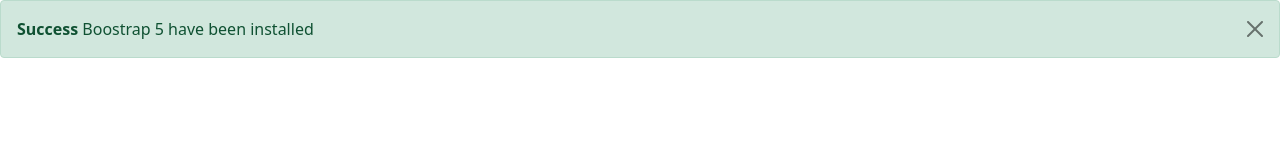
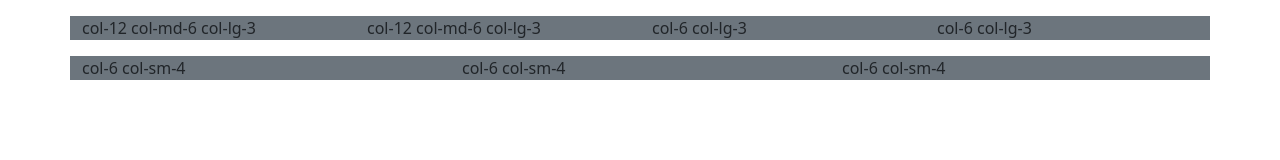
Before and after one commit to zainuleb/bootstrap-5-tuts, a plain HTML site: page index.html in a window 1280 px wide. Drawn offline with Linux system fonts and the light colour scheme.

Commit message:
Grid Lecture 2

```diff
--- a/index.html
+++ b/index.html
@@ -8,15 +8,25 @@
     <link rel="stylesheet" href="css/bootstrap.min.css" />
   </head>
   <body>
-    <div class="alert alert-success alert-dismissible fade show" role="alert">
-      <button
-        type="button"
-        class="btn-close"
-        data-bs-dismiss="alert"
-        aria-label="Close"
-      ></button>
-      <strong>Success</strong>
-      Boostrap 5 have been installed
+    <div class="grid-demo">
+      <div class="container">
+        <div class="row my-3">
+          <div class="col-12 col-md-6 col-lg-3 bg-secondary">
+            col-12 col-md-6 col-lg-3
+          </div>
+          <div class="col-12 col-md-6 col-lg-3 bg-secondary">
+            col-12 col-md-6 col-lg-3
+          </div>
+          <div class="col-6 col-lg-3 bg-secondary">col-6 col-lg-3</div>
+          <div class="col-6 col-lg-3 bg-secondary">col-6 col-lg-3</div>
+        </div>
+
+        <div class="row my-3">
+          <div class="col-6 col-sm-4 bg-secondary">col-6 col-sm-4</div>
+          <div class="col-6 col-sm-4 bg-secondary">col-6 col-sm-4</div>
+          <div class="col-6 col-sm-4 bg-secondary">col-6 col-sm-4</div>
+        </div>
+      </div>
     </div>
     <script src="javascript/bootstrap.bundle.min.js"></script>
   </body>
```
